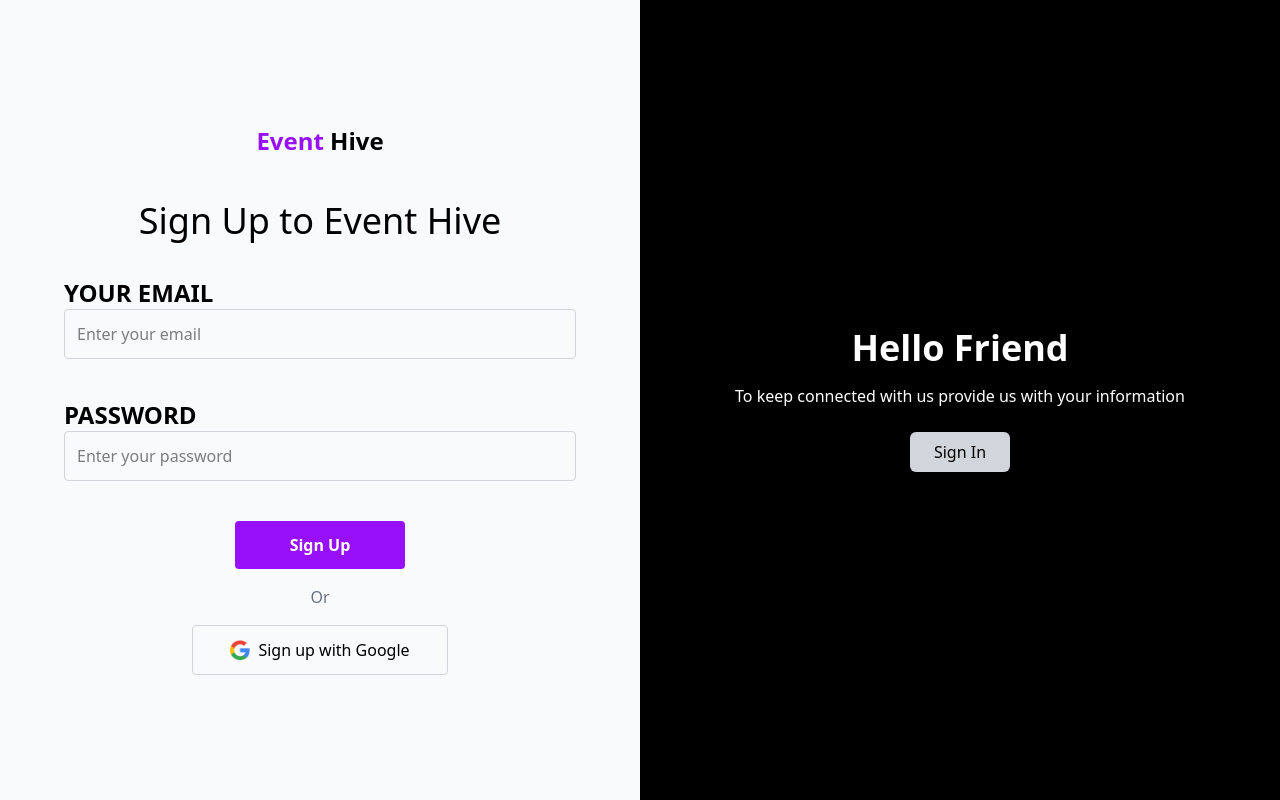
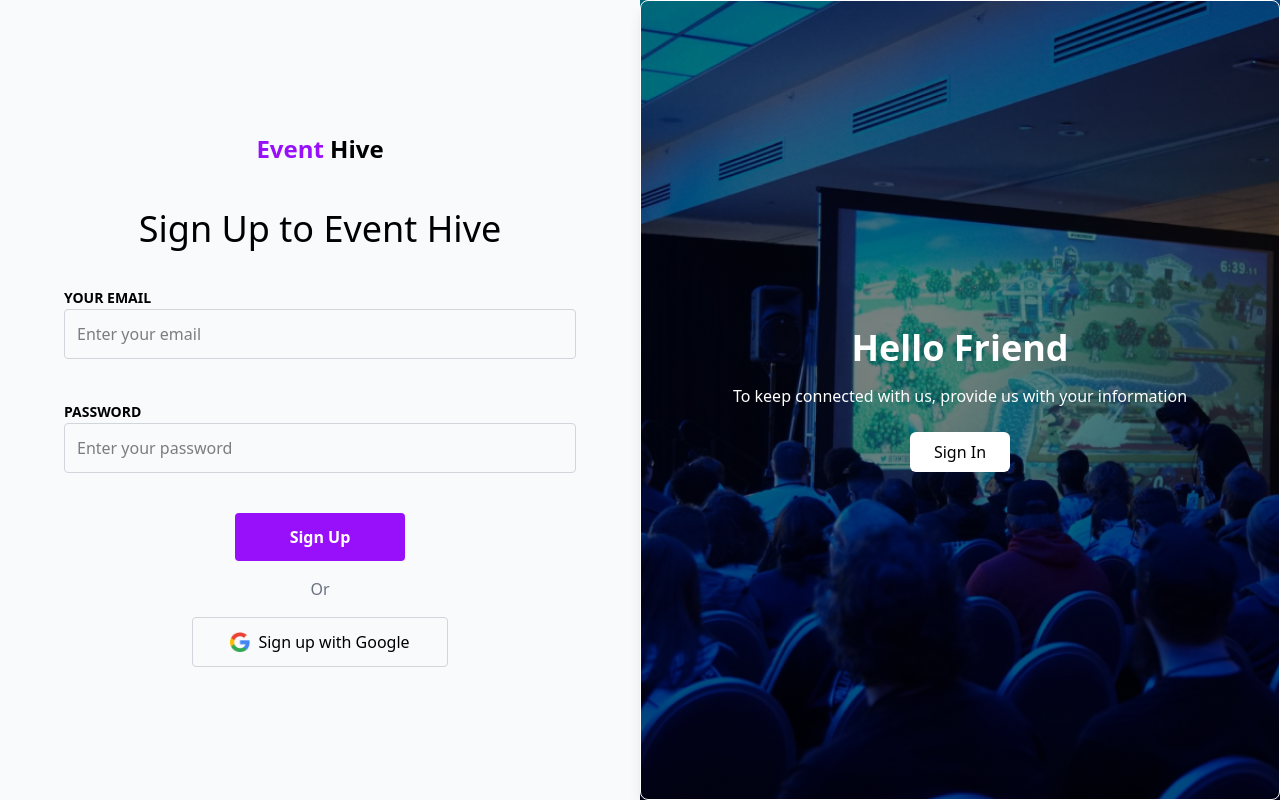
Before and after one commit to BugSlayersC5/event-hive, a React (Vite) app: page /login in a window 1280 px wide. Built offline with nearby package versions, Linux system fonts and the light colour scheme.

Commit message:
Done working on the login and register page

```diff
--- a/src/pages/Login.jsx
+++ b/src/pages/Login.jsx
@@ -12,7 +12,7 @@ export default function Login() {
                 <h2 className="text-2xl text-heading text-purple-600 font-semibold">Event <span className="text-black">Hive</span></h2>
                 <h1 className="text-2xl text-big-heading font-sans mt-4 mb-8">Sign Up to Event Hive</h1>
                 <div className="w-full">
-                    <label htmlFor="email" className="text-black font-bold text-2xl uppercase"> Your Email</label>
+                    <label htmlFor="email" className="text-black font-bold text-sm uppercase"> Your Email</label>
                     <input
                         name="email"
                         value={form.name}
@@ -22,7 +22,7 @@ export default function Login() {
                 </div>
 
                 <div className="w-full">
-                    <label htmlFor="Password" className="text-black font-bold text-2xl uppercase">Password</label>
+                    <label htmlFor="Password" className="text-black font-bold text-sm uppercase">Password</label>
                     <input
                         type="password"
                         name="password"
@@ -46,12 +46,17 @@ export default function Login() {
             </form>
 
 
-            <div  style={{ backgroundImage: `url(${loginImage})`, minHeight: '500px' }} className="w-1/2 bg-cover bg-center relative  ">
+            <div style={{
+                backgroundImage: `linear-gradient(rgba(0, 0, 0, 0.5), rgba(0, 0, 0, 0.5)), url(${loginImage})`,
+                zIndex: 0,
+            }} className="w-1/2 bg-cover bg-center h-screen relative  ">
 
-                <div className="absolute inset-0 bg-black bg-opacity-50 flex flex-col items-center justify-center text-white p-8">
+
+
+                <div className="absolute inset-0 flex flex-col items-center justify-center text-white p-8  rounded-lg shadow-lg border border-opacity-10 border-white">
                     <h1 className="text-4xl font-bold mb-4">Hello Friend</h1>
-                    <p className="mb-6 text-center">To keep connected with us provide us with your information</p>
-                    <button className="bg-gray-300 text-black font-medium py-2 px-6 rounded-md">Sign In</button>
+                    <p className="mb-6 text-center">To keep connected with us, provide us with your information</p>
+                    <button className="bg-white text-black font-medium py-2 px-6 rounded-md hover:bg-gray-200 transition duration-300">Sign In</button>
                 </div>
             </div>
 
--- a/src/pages/Register.jsx
+++ b/src/pages/Register.jsx
@@ -1,5 +1,6 @@
 import { useState } from "react";
 import GoogleIcon from "../assets/images/google-icon.png"
+import registerImage from "../assets/images/register.png"
 
 export default function Register() {
 
@@ -8,22 +9,25 @@ export default function Register() {
 
     return (
         <div className="flex h-screen font-sans">
-            {/* Left side */}
-            <div className="w-1/2 bg-cover bg-center relative bg-[url(../assets/images/register.png)]">
-                <div className="absolute inset-0 bg-black bg-opacity-50 flex flex-col items-center justify-center text-white p-8">
+             <div style={{
+                           backgroundImage: `linear-gradient(rgba(0, 0, 0, 0.5), rgba(0, 0, 0, 0.5)), url(${registerImage})`,
+                           zIndex: 0,
+                       }} className="w-1/2 bg-cover bg-center h-screen relative  ">
+
+                <div className="absolute inset-0 flex flex-col items-center justify-center text-white p-8">
                     <h1 className="text-4xl font-bold mb-4">Welcome back</h1>
                     <p className="mb-6 text-center">To keep connected with us provide us with your information</p>
                     <button className="bg-gray-300 text-black font-medium py-2 px-6 rounded-md">Sign In</button>
                 </div>
             </div>
 
-            {/* Right side */}
-           <form className="w-1/2 flex flex-col justify-center items-center bg-gray-50 px-16 space-y-6">
 
-                <h2 className="text-2xl text-heading text-purple-600 font-semibold">Event <span className="text-black">Hive</span></h2>
-                <h1 className="text-2xl text-big-heading font-sans mt-4 mb-8">Sign Up to Event Hive</h1>
+           <form className="w-1/2 flex flex-col justify-center items-center bg-gray-50 px-16 mx-auto">
+
+                <h2 className="text-sm text-heading text-purple-600 font-semibold">Event <span className="text-black">Hive</span></h2>
+                <h1 className="text-2xl text-big-heading font-sans">Sign Up to Event Hive</h1>
                 <div className="w-full">
-                    <label htmlFor="name" className="text-black font-bold text-2xl uppercase"> Your Name</label>
+                    <label htmlFor="name" className="text-black font-bold text-sm uppercase"> Your Name</label>
                     <input
                         name="name"
                         value={form.name}
@@ -32,7 +36,7 @@ export default function Register() {
                     />
                 </div>
                 <div className="w-full">
-                    <label htmlFor="Username" className="text-black font-bold text-2xl uppercase"> Username</label>
+                    <label htmlFor="Username" className="text-black font-bold text-sm uppercase"> Username</label>
                     <input
                         name="name"
                         value={form.name}
@@ -42,7 +46,7 @@ export default function Register() {
                 </div>
 
                 <div className="w-full">
-                    <label htmlFor="Password" className="text-black font-bold text-2xl uppercase">Password</label>
+                    <label htmlFor="Password" className="text-black font-bold text-sm uppercase">Password</label>
                     <input
                         type="password"
                         name="password"
@@ -52,7 +56,7 @@ export default function Register() {
                     />
                 </div>
                 <div className="w-full">
-                    <label htmlFor="confirm password" className="text-black font-bold text-2xl uppercase">Confirm password</label>
+                    <label htmlFor="confirm password" className="text-black font-bold text-sm uppercase">Confirm password</label>
                     <input
                         type="password"
                         name="confirmPassword"
```
